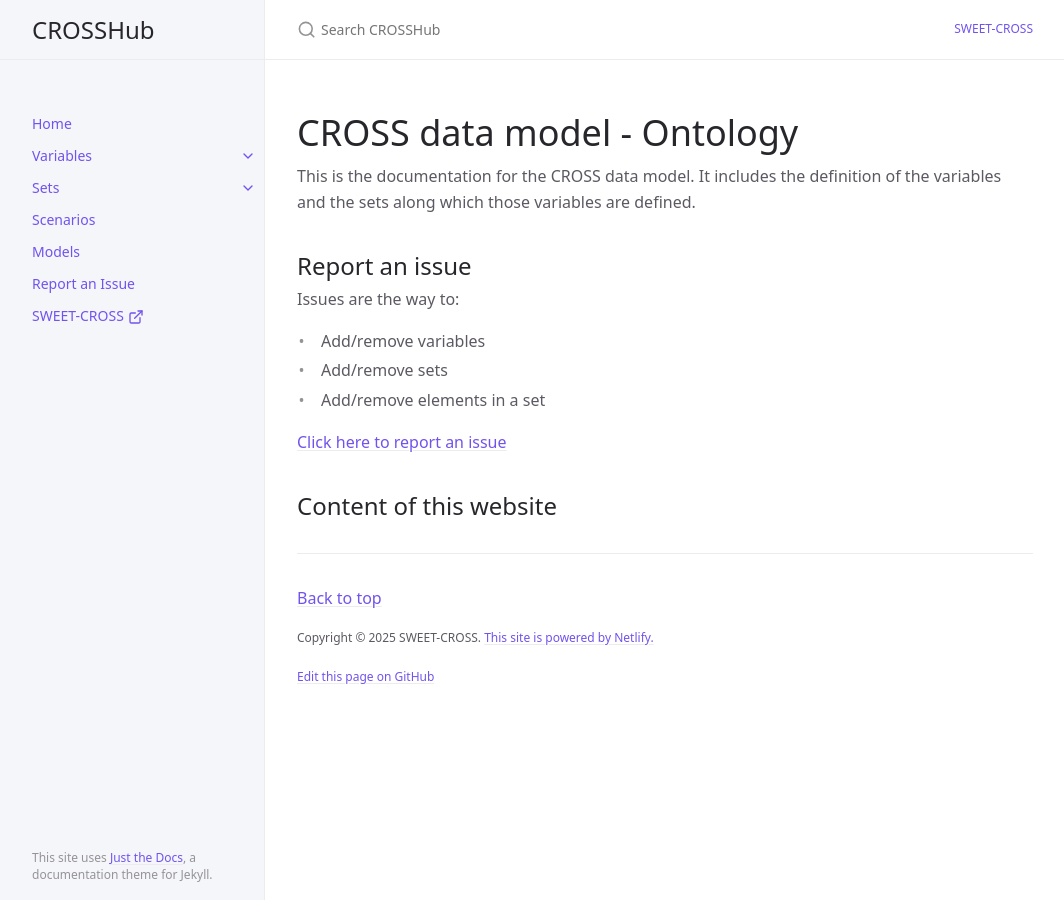
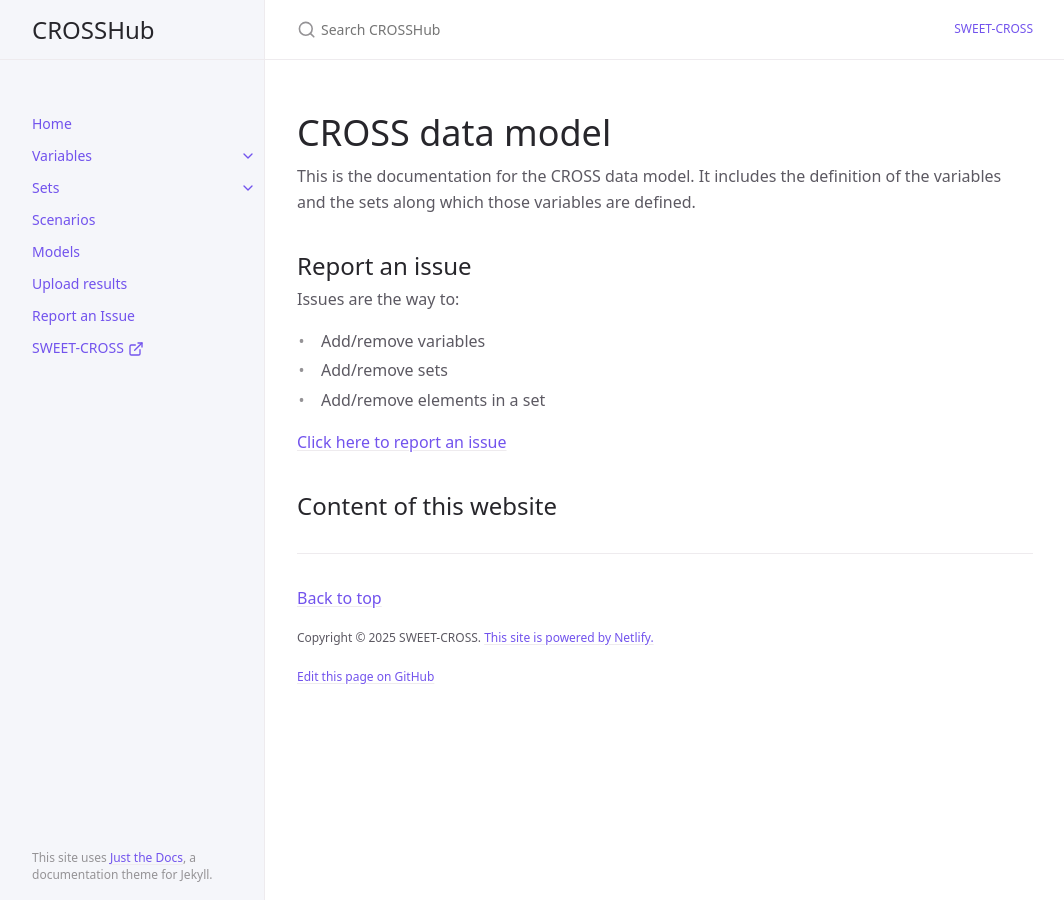
Before and after one commit to sweet-cross/data-model, a Jekyll site: the page built from index.md, in a window 1280 px wide. Shown: the whole page, without its empty margins (107-1171 px from the left). Built offline with Jekyll 4.4.1, drawn with Linux system fonts in a browser that asks for light colours; cached includes are drawn as plain includes.

Commit message:
add the file in the menu

```diff
--- a/index.md
+++ b/index.md
@@ -5,7 +5,7 @@ nav_order: 1
 ---
 
 
-# CROSS data model - Ontology
+# CROSS data model
 
 This is the documentation for the CROSS data model. It includes the definition of the variables and the sets along which those variables are defined.
 
@@ -23,3 +23,4 @@ Issues are the way to:
 
 {: .no_toc }
 {: .fs-6 .fw-300 }
+{:toc}
```
Also changed, not shown: docs/upload/index.md (+1 -1 lines), README.md.
